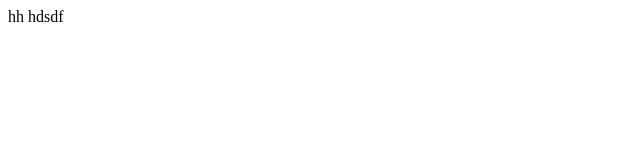
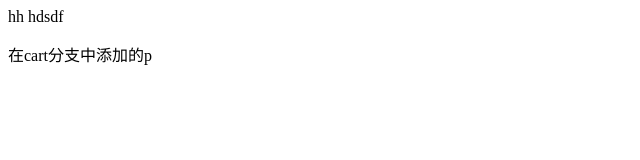
Before and after one commit to smallconner/corner, a plain HTML site: page index.html in a window 1280 px wide. Shown: the whole page, without its empty margins (0-640 px from the left). Drawn offline with Linux system fonts and the light colour scheme.

Commit message:
04在catr分支修改内容

```diff
--- a/index.html
+++ b/index.html
@@ -10,5 +10,6 @@
 <body>
 <h>hh</h>
 <h>hdsdf</h>
+<p>在cart分支中添加的p</p>
 </body>
 </html>
```
